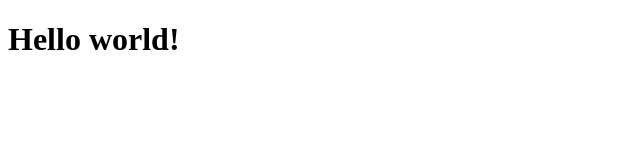
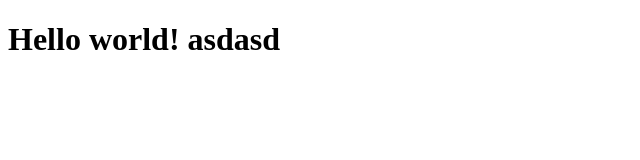
Before and after one commit to vellicord/coursera-test, a plain HTML site: page site/index.html in a window 1280 px wide. Shown: the whole page, without its empty margins (0-640 px from the left). Drawn offline with Linux system fonts and the light colour scheme.

Commit message:
small addition

```diff
--- a/site/index.html
+++ b/site/index.html
@@ -4,6 +4,6 @@
 	<title>Hello world!</title>
 </head>
 <body>
-<h1>Hello world!</h1>
+<h1>Hello world! asdasd</h1>
 </body>
 </html>
```
